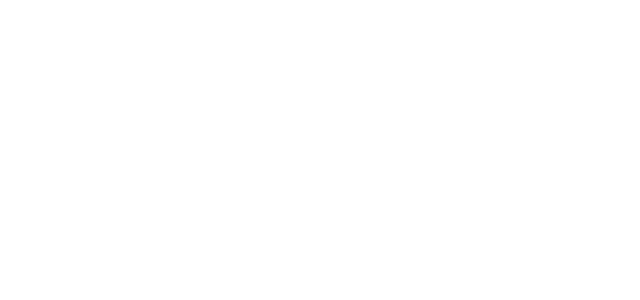
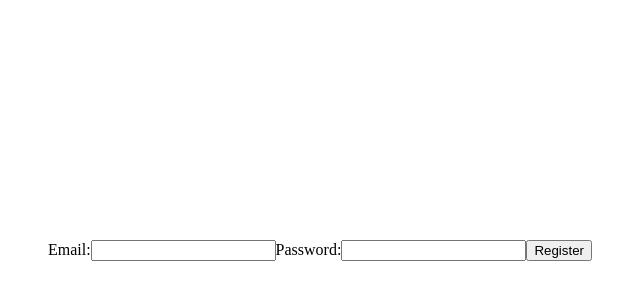
Before and after one commit to im-victor-mendez/React-Authentication, a React (Vite) app: page /register in a window 1280 px wide. Before the commit this address had no page. Shown: the part 150-450 px from the top of the page, without its empty margins (320-960 px from the left). Built offline with nearby package versions, Linux system fonts and the light colour scheme.

Commit message:
Implemented Register component.

```diff
--- a/src/App.jsx
+++ b/src/App.jsx
@@ -1,5 +1,6 @@
-import { Routes } from 'react-router-dom'
+import { Route, Routes } from 'react-router-dom'
 import './App.css'
+import Register from './components/Register'
 import { AuthProvider } from './context/authContext'
 
 function App() {
@@ -7,6 +8,7 @@
     <div className="App">
       <AuthProvider>
         <Routes>
+          <Route path='/register' element={<Register />} />
         </Routes>
       </AuthProvider>
     </div>
--- a/src/components/Register.jsx
+++ b/src/components/Register.jsx
@@ -1,34 +1,51 @@
 import React, { useState } from 'react'
+import { useNavigate } from 'react-router';
+import { useAuth } from "../context/authContext";
 
 function Register() {
   const [user, setUser] = useState({})
+  const [error, setError] = useState('')
 
-  function handleChange({ target: name, value }) {
-    setUser({ ...user, [name]: value })
+  const { signUp } = useAuth()
+  const navigate = useNavigate()
+
+  function handleChange(event) {
+    const target = event.target
+    setUser({ ...user, [target.name]: target.value })
   }
 
-  function onSubmit() {
-
+  async function onSubmit() {
+    try {
+      await signUp(user.email, user.password)
+      setUser({email: '', password: ''})
+      setError('')
+      navigate('/')
+    } catch (error) {
+      {/* To personalize errors */}
+      setError(error.message)
+    }
   }
 
   return (
     <section id='register'>
+      {error && <>{error}</>}
         <form onSubmit={
           (event) => {
             event.preventDefault()
 
-            onsubmit()
+            onSubmit(event)
           }
         }>
             <label>
                 Email:
-                <input type="email" name="email" id="register-email" onChange={handleChange} />
+                <input type="email" name="email" id="register-email" value={user.email} onChange={handleChange} />
             </label>
 
             <label>
                 Password:
-                <input type="password" name="password" id="register-password" onChange={handleChange} />
+                <input type="password" name="password" id="register-password" value={user.password} onChange={handleChange} />
             </label>
+            <button type="submit">Register</button>
         </form>
     </section>
   )
```
